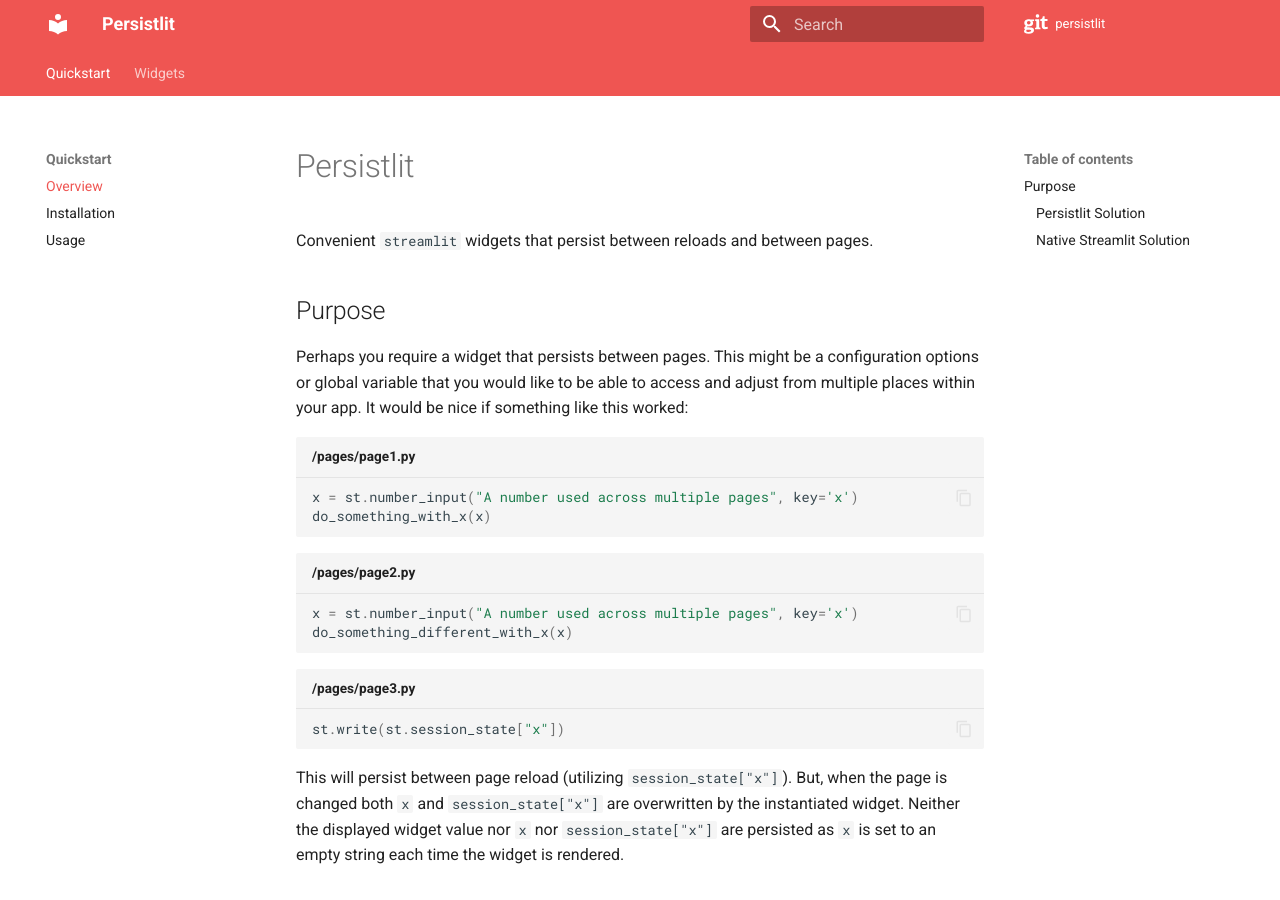
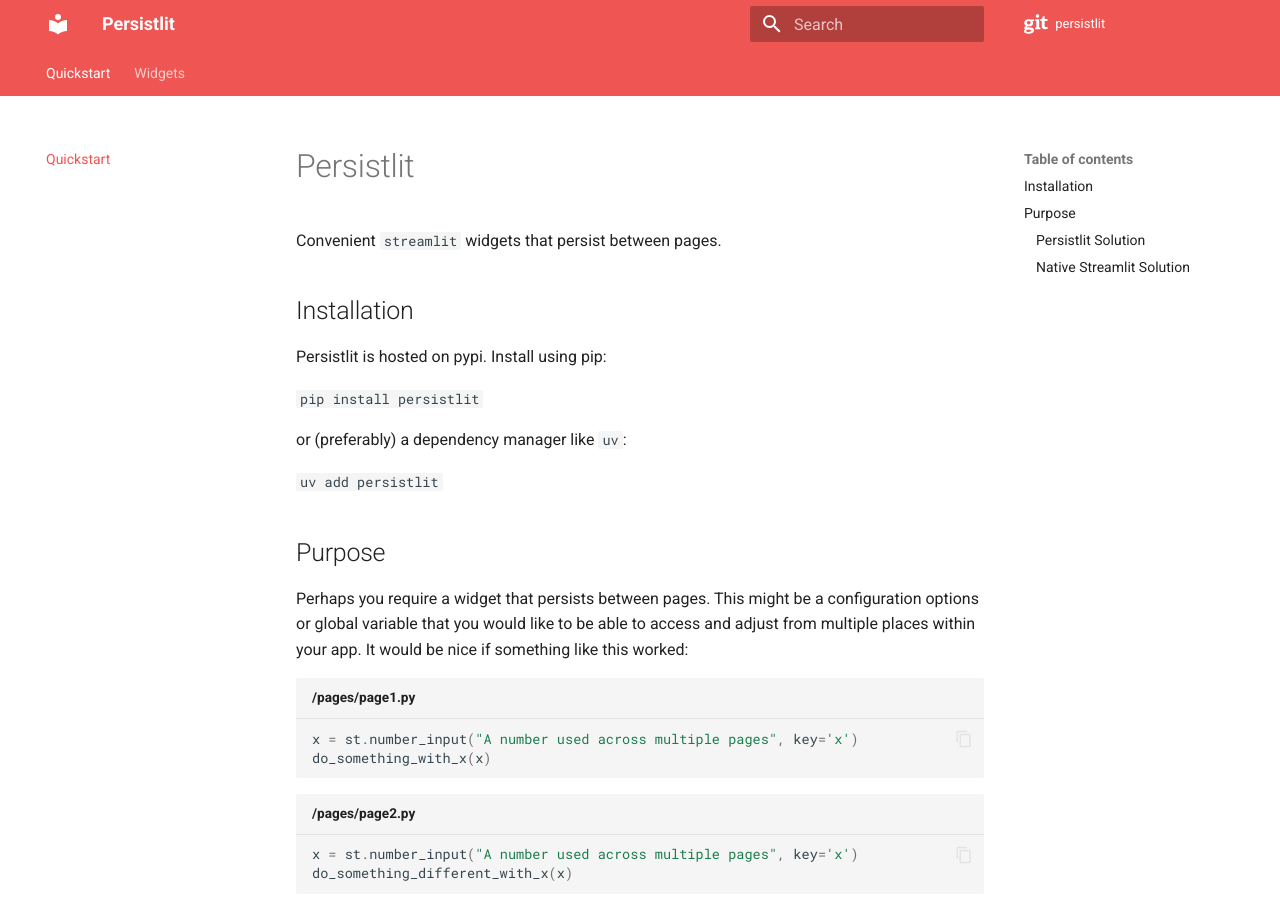
Before and after one commit to jakeayres/persistlit, an MkDocs documentation site: the page built from docs/index.md, in a window 1280 px wide and 900 px high. Built offline with MkDocs 1.6.1 and Material for MkDocs 9.7.7, drawn with Linux system fonts in a browser that asks for light colours; comment, search, counter and statistics services are not loaded.

Commit message:
fixed persistent typo

```diff
--- a/docs/index.md
+++ b/docs/index.md
@@ -1,6 +1,16 @@
 # Persistlit
 
-Convenient `streamlit` widgets that persist between reloads and between pages.
+Convenient `streamlit` widgets that persist between pages.
+
+## Installation
+
+Persistlit is hosted on pypi. Install using pip:
+
+`pip install persistlit`
+
+or (preferably) a dependency manager like `uv`:
+
+`uv add persistlit`
 
 ## Purpose
 
--- a/mkdocs.yml
+++ b/mkdocs.yml
@@ -5,10 +5,7 @@
 
 
 nav:
-  - Quickstart:
-    - Overview: index.md
-    - Installation: installation.md
-    - Usage: usage.md
+  - Quickstart: index.md
   - Widgets: widgets.md
 
 theme:
```
Also changed, not shown: docs/widgets.md (+5 -0 lines), src/persistlit/__init__.py (+21 -2 lines), docs/usage.md (deleted).
